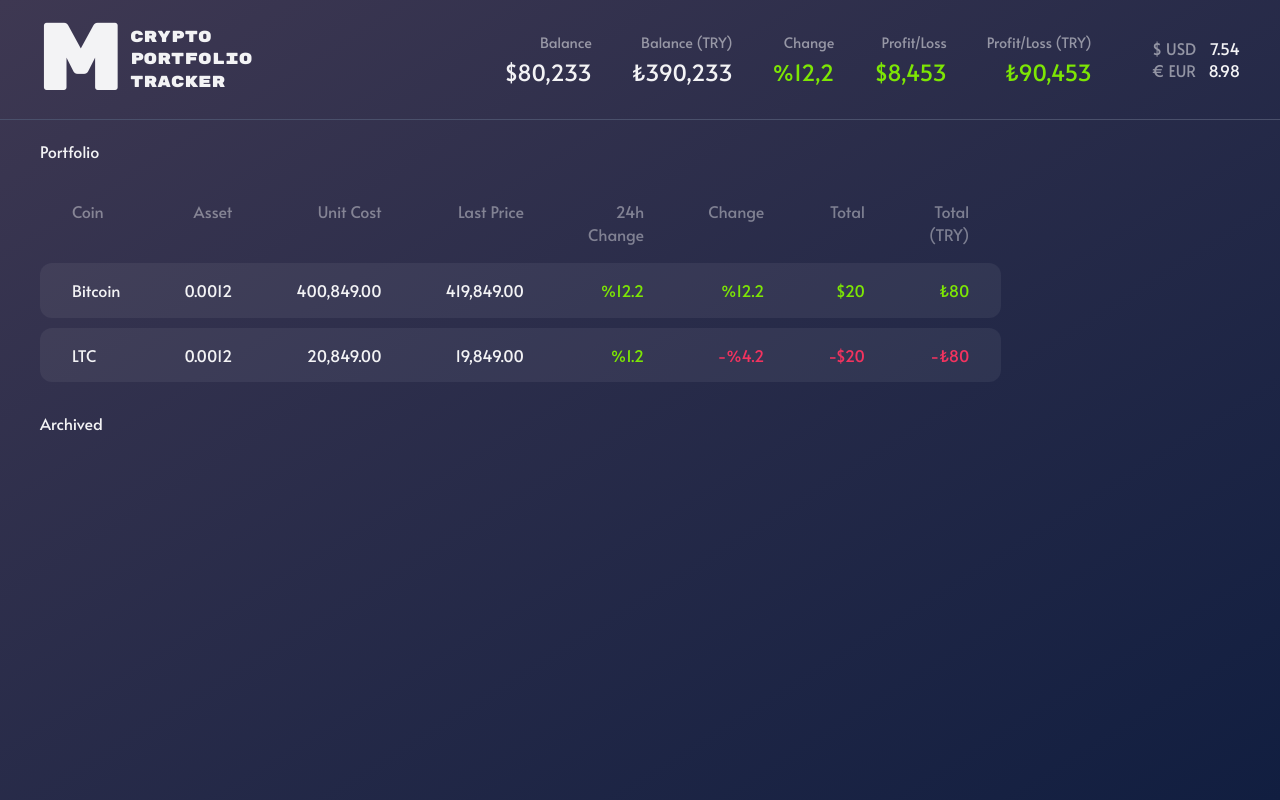
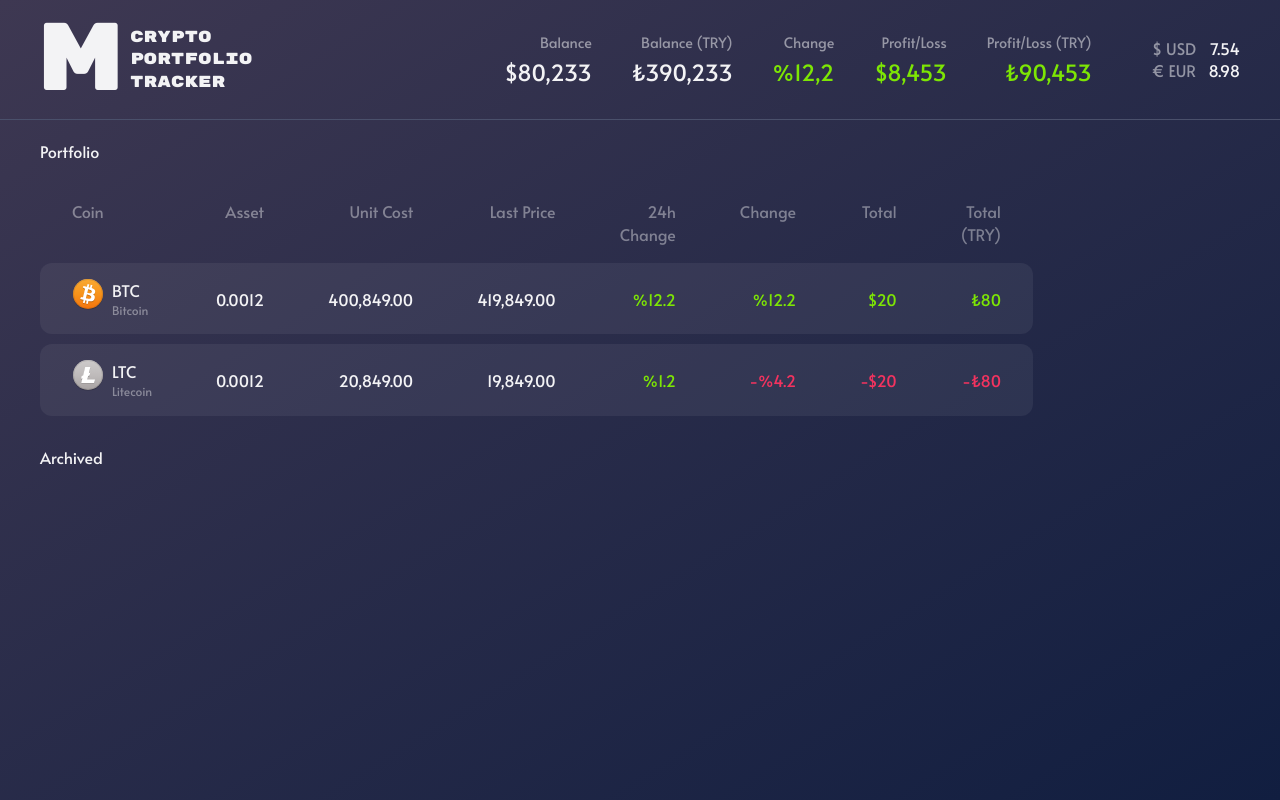
Before and after one commit to emirhanerturk/crypto-portfolio-tracker, an Angular app: page / in a window 1280 px wide. Built offline with nearby package versions, Linux system fonts and the light colour scheme.

Commit message:
improved crypto info on balance table

```diff
--- a/src/app/components/balance/balance.component.html
+++ b/src/app/components/balance/balance.component.html
@@ -15,7 +15,15 @@
   </thead>
   <tbody>
     <tr>
-      <td class="text-left">Bitcoin</td>
+      <td class="text-left">
+        <div class="crypto-info">
+          <img src="/assets/crypto-icons/btc.svg" alt="">
+          <div>
+            <h6>BTC</h6>
+            <small>Bitcoin</small>
+          </div>
+        </div>
+      </td>
       <td>0.0012</td>
       <td>400,849.00</td>
       <td>419,849.00</td>
@@ -25,7 +33,15 @@
       <td class="text-green">₺80</td>
     </tr>
     <tr>
-      <td class="text-left">LTC</td>
+      <td class="text-left">
+        <div class="crypto-info">
+          <img src="/assets/crypto-icons/ltc.svg" alt="">
+          <div>
+            <h6>LTC</h6>
+            <small>Litecoin</small>
+          </div>
+        </div>
+      </td>
       <td>0.0012</td>
       <td>20,849.00</td>
       <td>19,849.00</td>
--- a/src/app/components/balance/balance.component.scss
+++ b/src/app/components/balance/balance.component.scss
@@ -1,3 +1,4 @@
+@import 'variables';
 
 .table-balance {
     width: 100%;
@@ -16,6 +17,7 @@
         tr {
 
             td {
+                vertical-align: middle;
                 padding: 16px 32px;
                 background-color: rgba(255,255,255, .06);
 
@@ -33,4 +35,24 @@
         }
     }
 
+    .crypto-info {
+        @include flex-start;
+
+        img {
+            margin-right: 8px;
+        }
+
+        div {
+            @include flex-start;
+            flex-direction: column;
+
+            small {
+                font-size: 12px;
+                color: rgba(255, 255, 255, 0.4);
+            }
+
+        }
+
+    }
+
 }
--- a/src/styles/_variables.scss
+++ b/src/styles/_variables.scss
@@ -5,3 +5,10 @@ $color-text: #f3f3f5;
 // fonts
 $font-alata: 'Alata', sans-serif;
 $font-rubik: 'Rubik Mono One', sans-serif;
+
+// flex
+@mixin flex-start {
+    display: flex;
+    justify-content: flex-start;
+    align-items: flex-start;
+}
```
